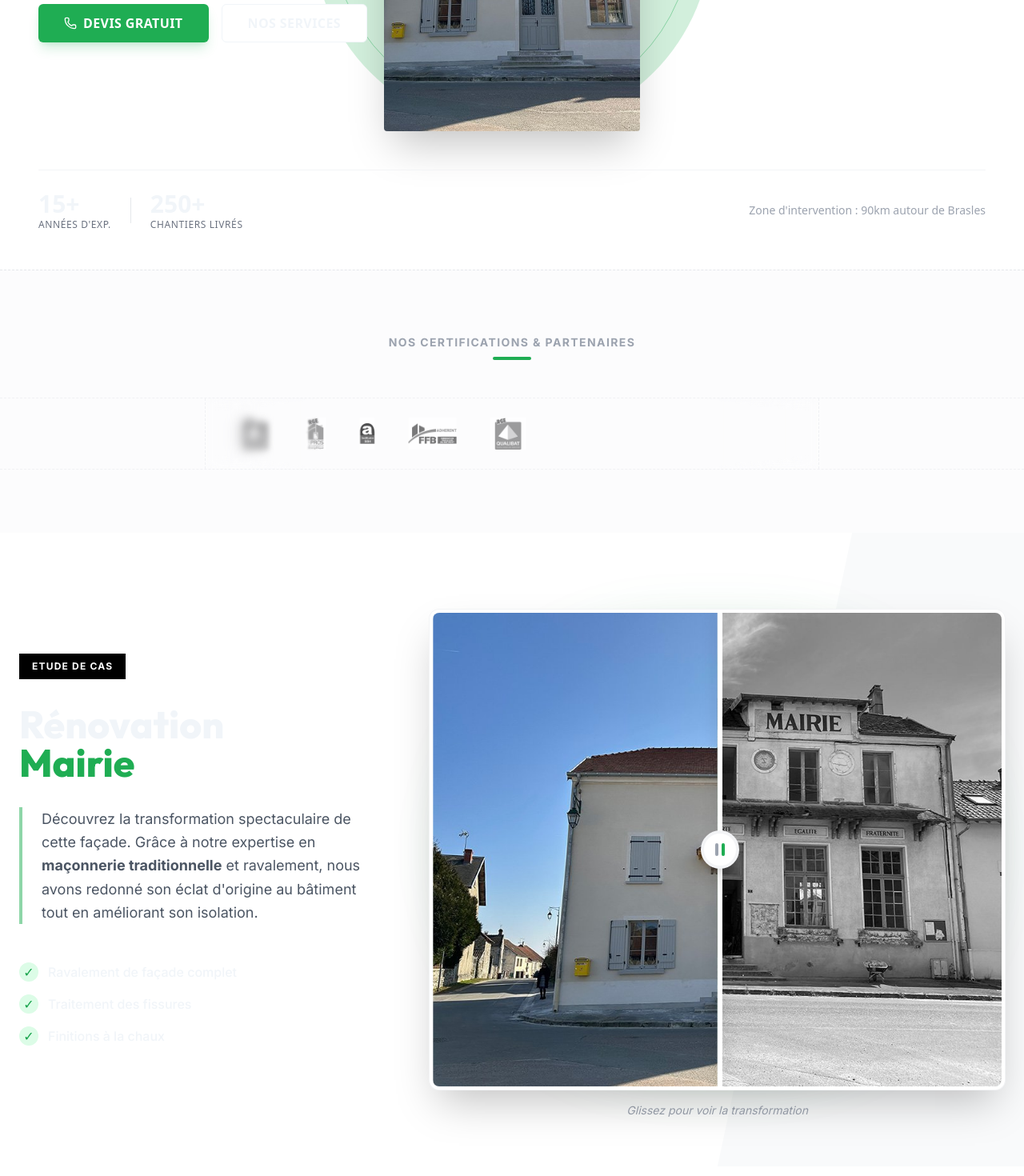
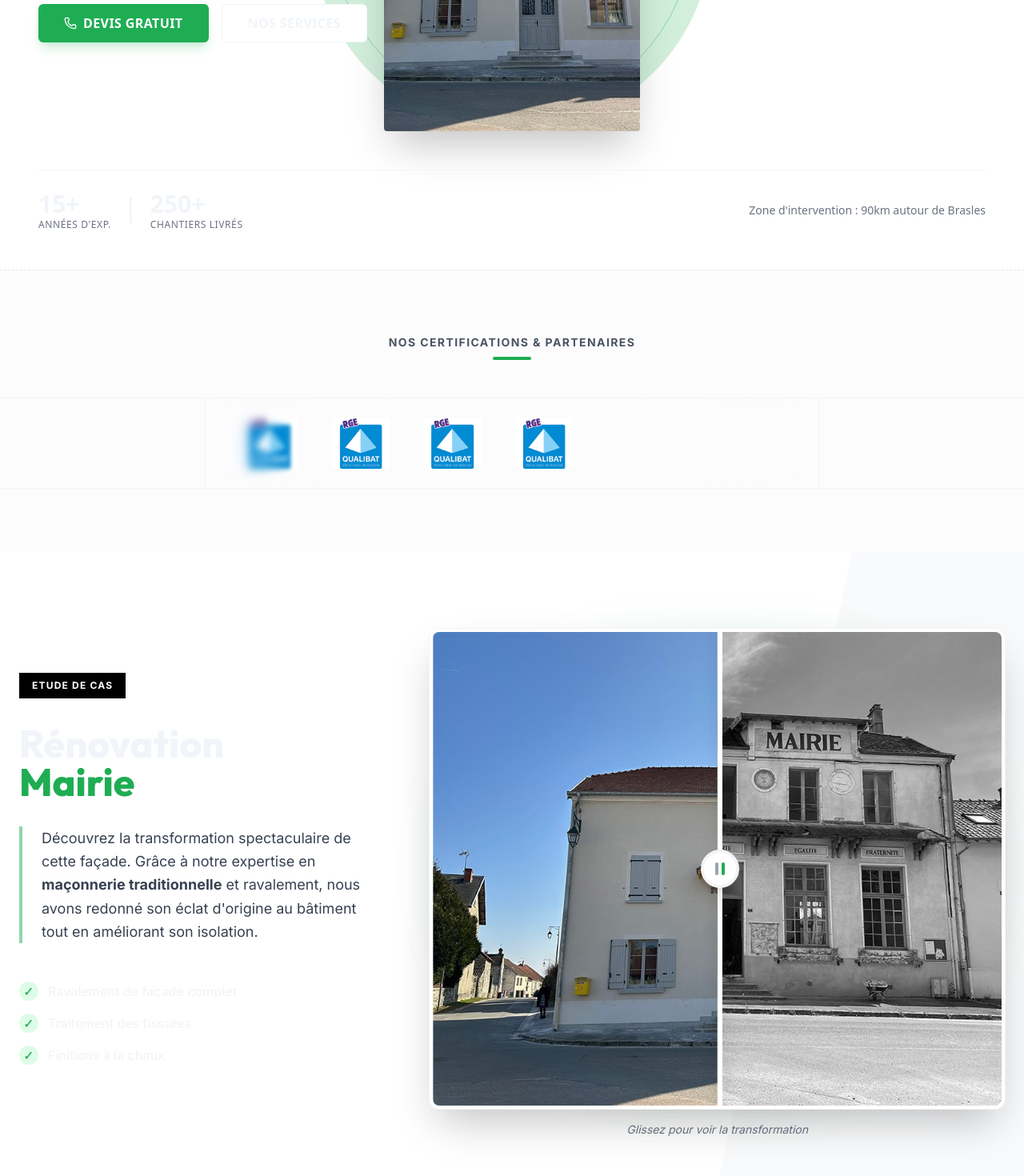
Before and after one commit to skailio/batitech-website, a Next.js app: page / in a window 1280 px wide. Shown: the part 384-1854 px from the top of the page at 80% size. Built offline with nearby package versions, Linux system fonts and the light colour scheme.

Commit message:
fix: improve contrast, restore logo colors, remove incorrect cert images

```diff
--- a/src/app/page.tsx
+++ b/src/app/page.tsx
@@ -6,9 +6,8 @@ import { ImageComparison, ImageComparisonImage, ImageComparisonSlider } from '@/
 export default function Home() {
   const logos = [
     { src: "/images/certs/qualibat.png", alt: "Qualibat RGE" },
-    { src: "/images/certs/cert2.png", alt: "Certification 2" },
-    { src: "/images/certs/cert3.png", alt: "Certification 3" },
-    { src: "/images/certs/cert5.png", alt: "Certification 5" },
+    { src: "/images/certs/qualibat.png", alt: "Qualibat RGE" }, // Duplicate for effect until other certs are verified
+    { src: "/images/certs/qualibat.png", alt: "Qualibat RGE" },
     { src: "/images/certs/qualibat.png", alt: "Qualibat RGE" },
   ];
 
@@ -27,7 +26,7 @@ export default function Home() {
 
       <section className="py-20 bg-gray-50/50 border-t border-dashed border-gray-200">
         <div className="container mx-auto px-6 mb-12 text-center">
-          <h2 className="text-sm font-bold text-gray-400 uppercase tracking-widest mb-2">Nos Certifications & Partenaires</h2>
+          <h2 className="text-sm font-bold text-gray-600 uppercase tracking-widest mb-2">Nos Certifications & Partenaires</h2>
           <div className="w-12 h-1 bg-primary mx-auto rounded-full"></div>
         </div>
         <LogoCloud logos={logos} />
@@ -46,7 +45,7 @@ export default function Home() {
               <h2 className="text-4xl md:text-5xl font-heading font-extrabold text-secondary leading-tight">
                 Rénovation <br /> <span className="text-primary">Mairie</span>
               </h2>
-              <p className="text-lg text-gray-600 leading-relaxed border-l-4 border-primary/50 pl-6">
+              <p className="text-lg text-gray-700 leading-relaxed border-l-4 border-primary/50 pl-6">
                 Découvrez la transformation spectaculaire de cette façade.
                 Grâce à notre expertise en <strong>maçonnerie traditionnelle</strong> et ravalement,
                 nous avons redonné son éclat d&apos;origine au bâtiment tout en améliorant son isolation.
@@ -91,7 +90,7 @@ export default function Home() {
                   </div>
                 </ImageComparisonSlider>
               </ImageComparison>
-              <p className="text-center mt-4 text-sm text-gray-400 italic">Glissez pour voir la transformation</p>
+              <p className="text-center mt-4 text-sm text-gray-500 italic">Glissez pour voir la transformation</p>
             </div>
           </div>
         </div>
--- a/src/components/ui/logo-cloud.tsx
+++ b/src/components/ui/logo-cloud.tsx
@@ -24,7 +24,7 @@ export function LogoCloud({ logos, ...props }: LogoCloudProps) {
                     /* eslint-disable-next-line @next/next/no-img-element */
                     <img
                         alt={logo.alt}
-                        className="pointer-events-none h-8 select-none md:h-10 opacity-70 grayscale transition-all hover:grayscale-0 hover:opacity-100"
+                        className="pointer-events-none h-12 select-none md:h-16 w-auto object-contain"
                         // Increased size slightly (h-4 -> h-8) for visibility
                         height="auto"
                         key={`logo-${logo.alt}`}
--- a/src/components/ui/minimalist-hero.tsx
+++ b/src/components/ui/minimalist-hero.tsx
@@ -148,7 +148,7 @@ export const MinimalistHero = ({
                     initial={{ opacity: 0, y: 20 }}
                     animate={{ opacity: 1, y: 0 }}
                     transition={{ duration: 0.5, delay: 1.3 }}
-                    className="text-sm font-medium text-gray-400 hidden sm:block"
+                    className="text-sm font-medium text-gray-500 hidden sm:block"
                 >
                     {locationText}
                 </motion.div>
```
